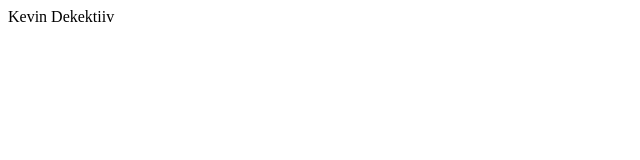
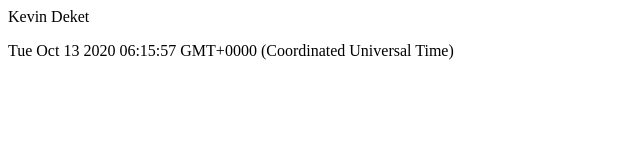
Before and after one commit to kevindeket/kevindeket.github.io, a plain HTML site: page index.html in a window 1280 px wide. Shown: the whole page, without its empty margins (0-640 px from the left). Drawn offline with Linux system fonts and the light colour scheme.

Commit message:
Initial commit

```diff
--- a/index.html
+++ b/index.html
@@ -1 +1,5 @@
-Kevin Dekektiiv
+<p> Kevin Deket </p>
+<p id="date"></p>
+<script>
+document.getElementById("date").innerHTML = Date();
+</script>
```
